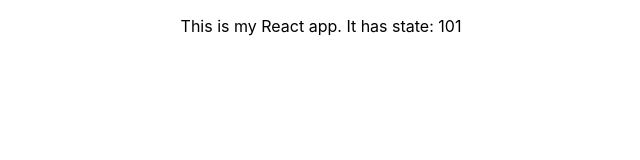
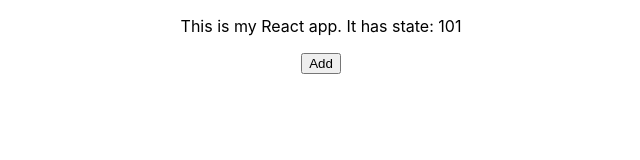
Before and after one commit to ianarkhipov/Kromm_stdp_1, a React (Create React App) app in the folder React_swapi/react-sw/: page / in a window 1280 px wide. Shown: the top 160 px of the page, without its empty margins (319-959 px from the left). Built offline with nearby package versions, Linux system fonts and the light colour scheme.

Commit message:
Button increase

```diff
--- a/React_swapi/react-sw/src/App.js
+++ b/React_swapi/react-sw/src/App.js
@@ -5,11 +5,16 @@
 function App() {
   const [myState] = useState(101)
 
+  const increase = ()=> {
+    console.log("I am increased")
+  }
+
   return (
     <div className="App">
      <p>
        This is my React app. It has state: {myState}
      </p>
+      <button onClick={increase}>Add</button>
     </div>
   );
 }
```
